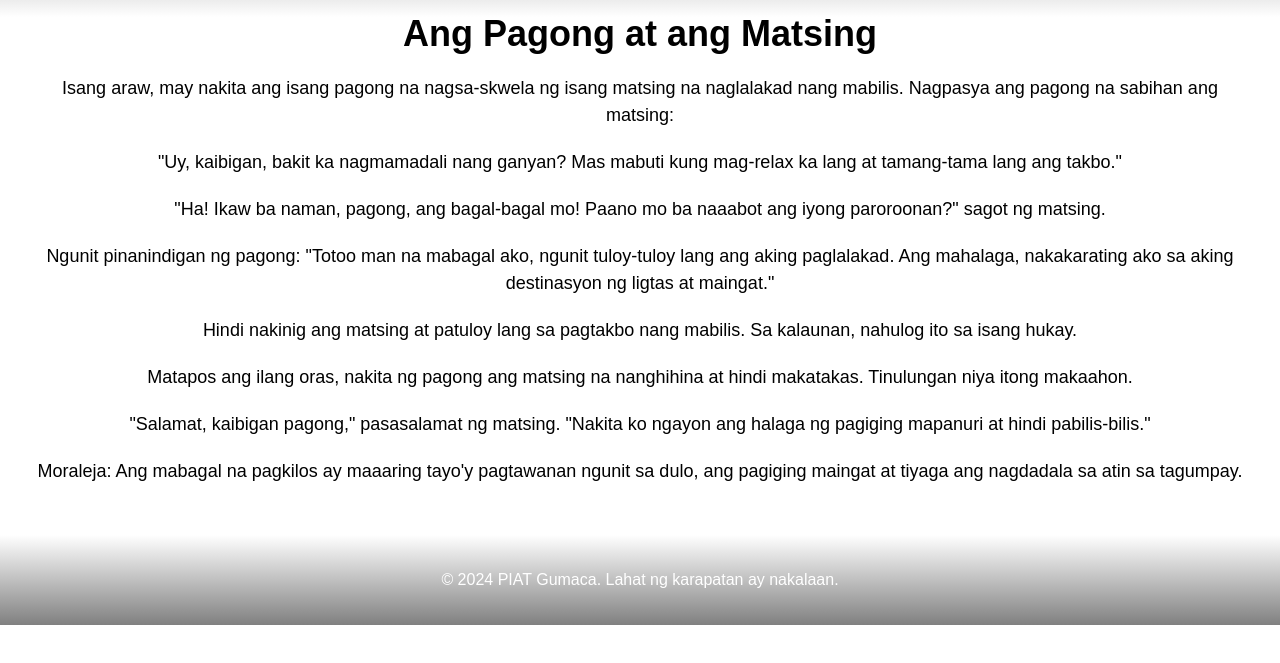
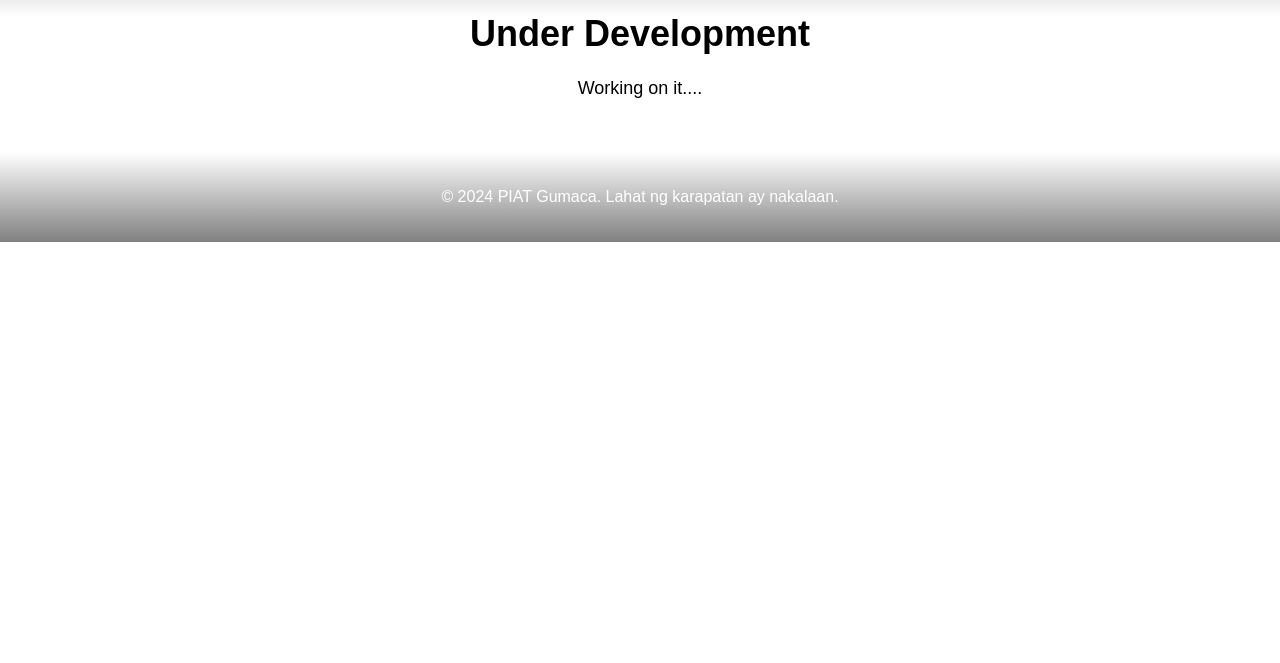
Before and after one commit to KennGD/web012, a plain HTML site: page 1/learnMore.html in a window 1280 px wide. Shown: the part 97-760 px from the top of the page. Drawn offline with Linux system fonts and the light colour scheme.

Commit message:
Update learnMore.html

```diff
--- a/1/learnMore.html
+++ b/1/learnMore.html
@@ -33,15 +33,8 @@
 
   <main>
     <section class="content">
-      <h1>Ang Pagong at ang Matsing</h1>
-      <p>Isang araw, may nakita ang isang pagong na nagsa-skwela ng isang matsing na naglalakad nang mabilis. Nagpasya ang pagong na sabihan ang matsing:</p>
-      <p>"Uy, kaibigan, bakit ka nagmamadali nang ganyan? Mas mabuti kung mag-relax ka lang at tamang-tama lang ang takbo."</p>
-      <p>"Ha! Ikaw ba naman, pagong, ang bagal-bagal mo! Paano mo ba naaabot ang iyong paroroonan?" sagot ng matsing.</p>
-      <p>Ngunit pinanindigan ng pagong: "Totoo man na mabagal ako, ngunit tuloy-tuloy lang ang aking paglalakad. Ang mahalaga, nakakarating ako sa aking destinasyon ng ligtas at maingat."</p>
-      <p>Hindi nakinig ang matsing at patuloy lang sa pagtakbo nang mabilis. Sa kalaunan, nahulog ito sa isang hukay.</p>
-      <p>Matapos ang ilang oras, nakita ng pagong ang matsing na nanghihina at hindi makatakas. Tinulungan niya itong makaahon.</p>
-      <p>"Salamat, kaibigan pagong," pasasalamat ng matsing. "Nakita ko ngayon ang halaga ng pagiging mapanuri at hindi pabilis-bilis."</p>
-      <p>Moraleja: Ang mabagal na pagkilos ay maaaring tayo'y pagtawanan ngunit sa dulo, ang pagiging maingat at tiyaga ang nagdadala sa atin sa tagumpay.</p>
+      <h1>Under Development</h1>
+      <p>Working on it....</p>
     </section>
   </main>
 
```
